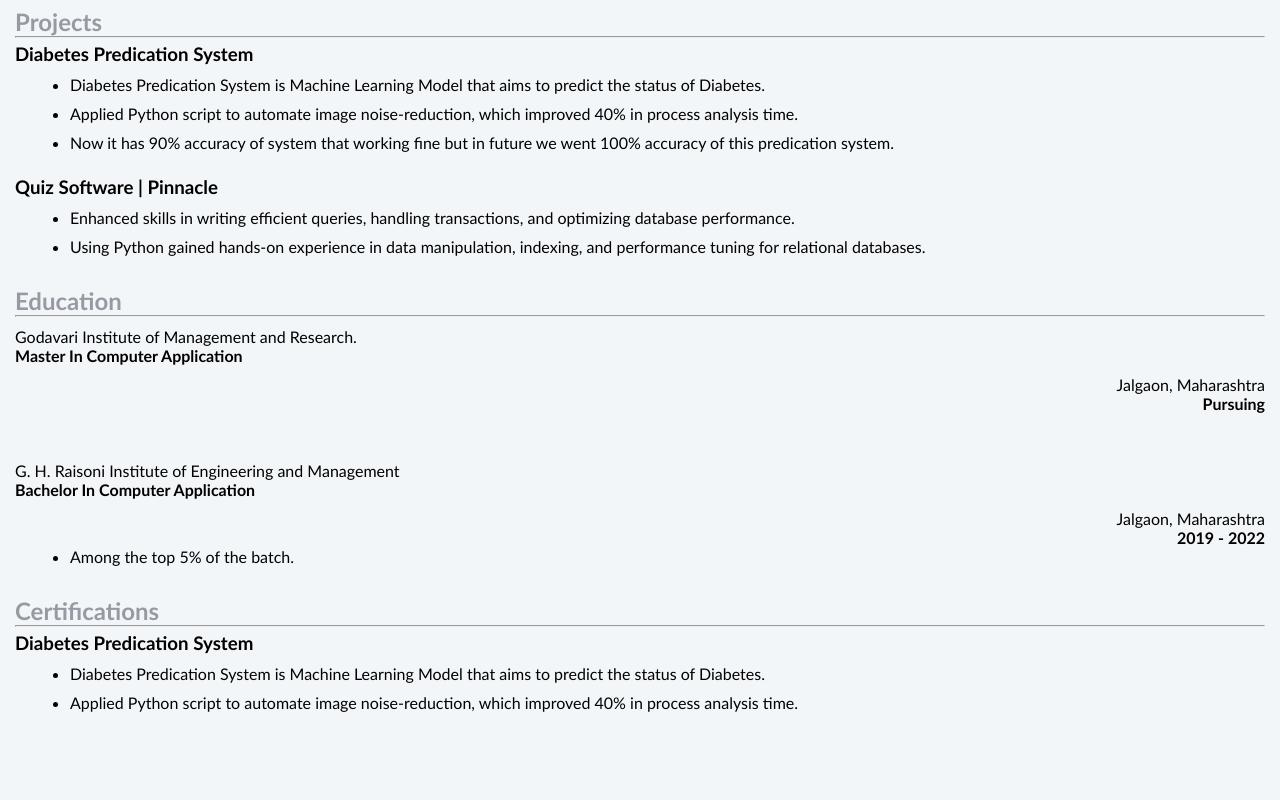
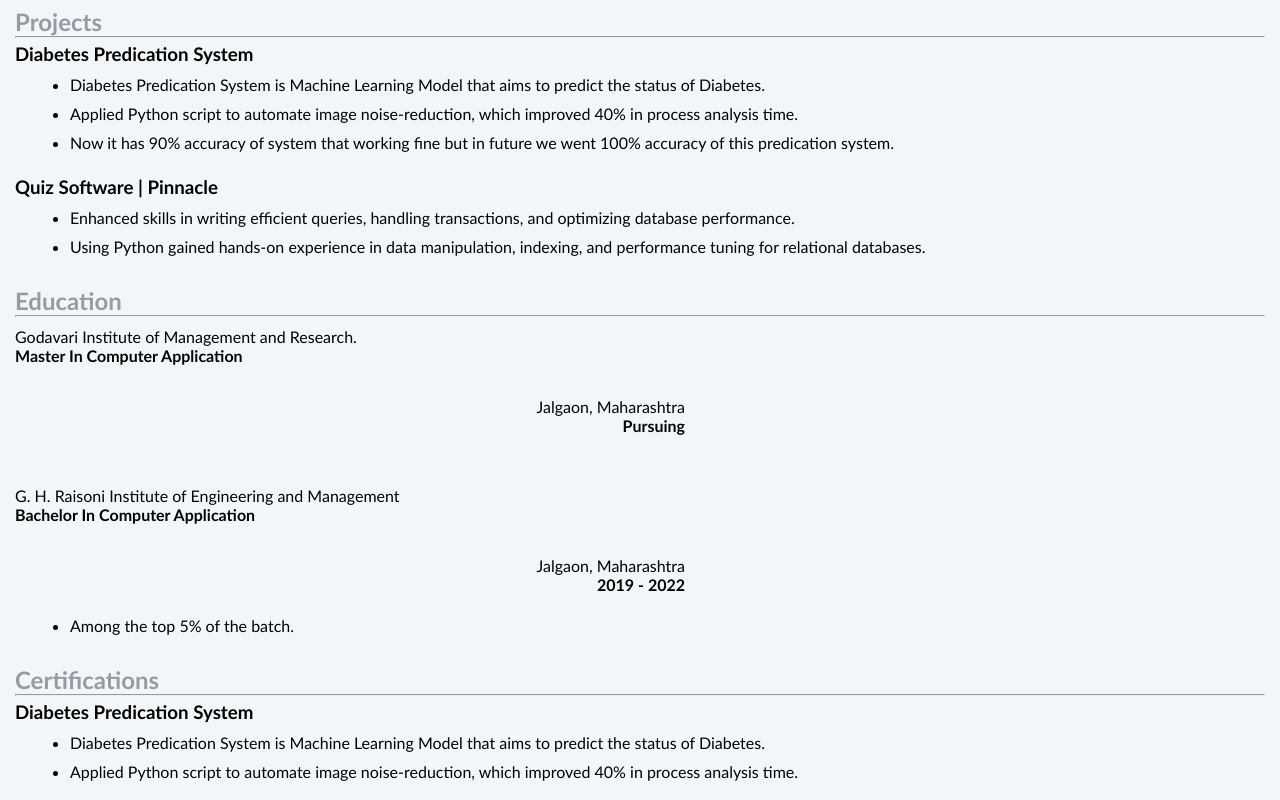
Before and after one commit to thechandole/Resume-Basic-code, a plain HTML site: page index.html in a window 1280 px wide. Shown: the part 629-1429 px from the top of the page. Before the commit the page ends 1360 px from the top, so only its background shows below. Drawn offline with Linux system fonts and the light colour scheme.

Commit message:
Update index.css

```diff
--- a/index.css
+++ b/index.css
@@ -50,3 +50,9 @@ h3{
     width: 700px;
     display: inline-block;
 }
+.order_second{
+
+    Height: 70px;
+    width: 700px;
+    display: inline-block;
+}
```
